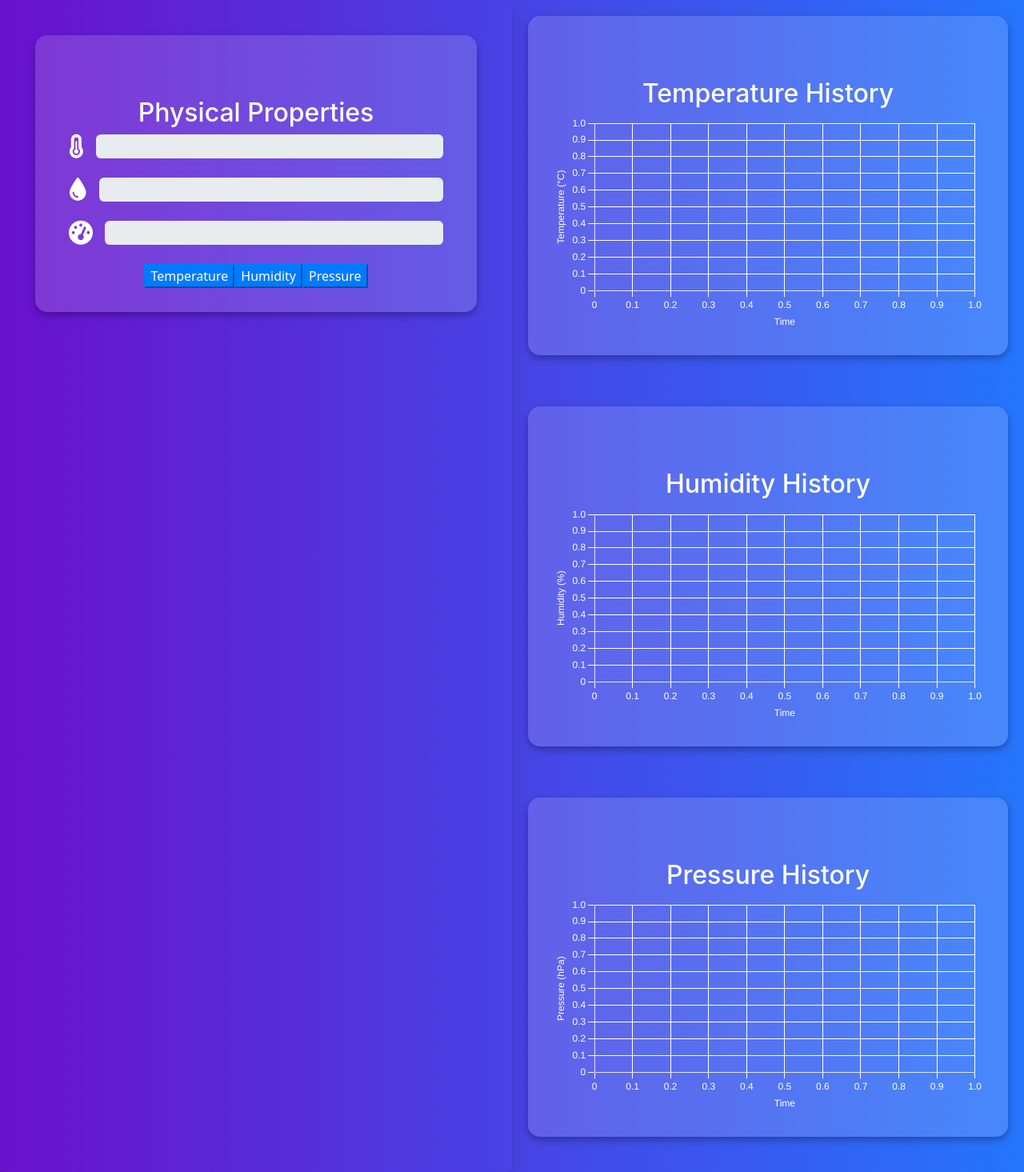
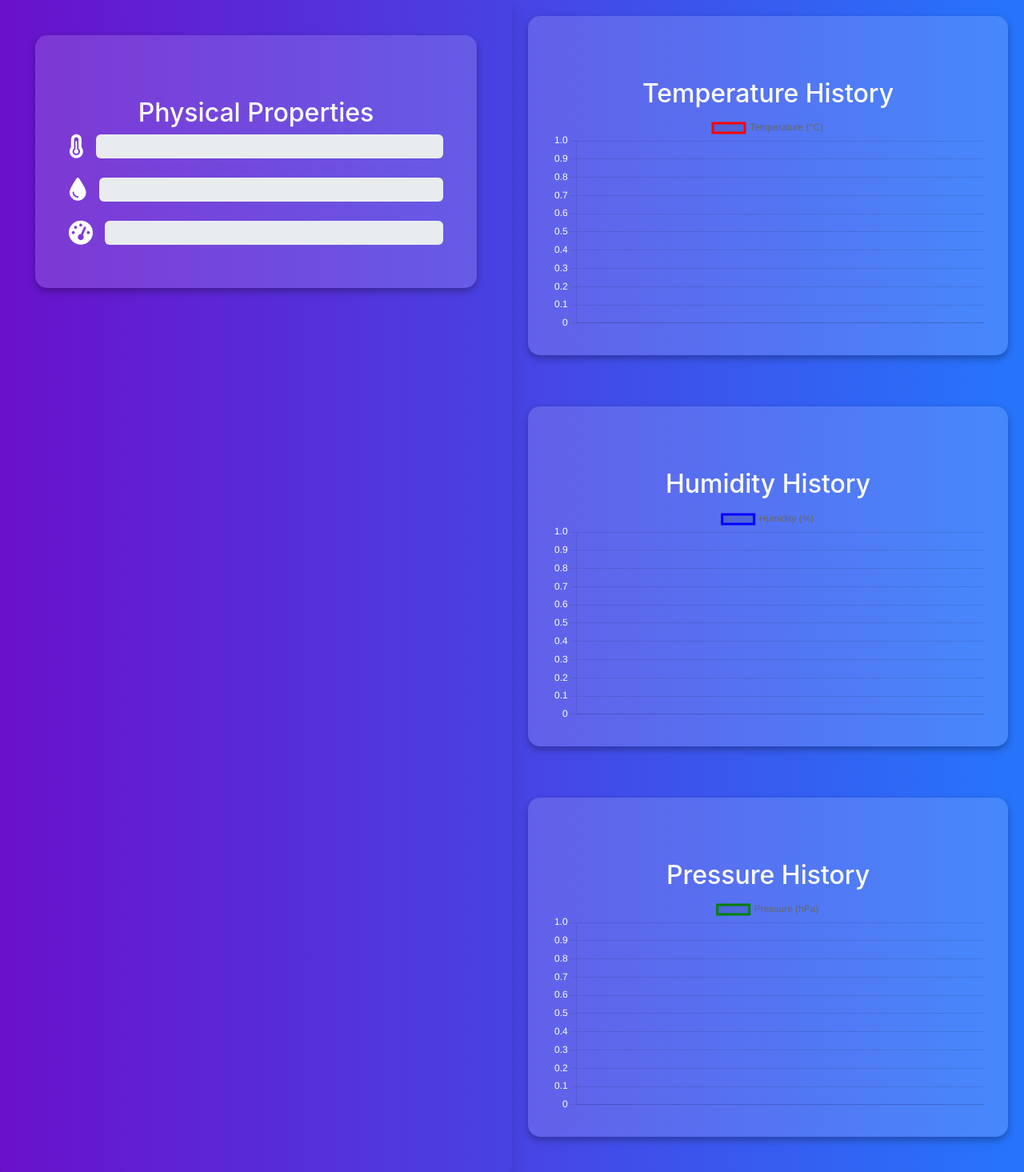
Before and after one commit to ayselatx/InternationalChallenges, a Django app: page / in a window 1280 px wide. Shown: the part 72-1537 px from the top of the page at 80% size. Run offline with Django 3.2, Linux system fonts and the light colour scheme; a user stored in the database is signed in; some libraries are stand-ins or nearby versions; some web fonts are replaced.

Commit message:
Dynamic graph

```diff
--- a/webapp/static/scripts/scripts.js
+++ b/webapp/static/scripts/scripts.js
@@ -1,242 +1,97 @@
-// Existing functions for updating progress bars
+// Function to generate a random value within a given range
+function getRandomValue(min, max) {
+    return Math.floor(Math.random() * (max - min + 1) + min);
+}
+
+// Function to update temperature progress bar
 function updateTemperature(value) {
     const progressBar = document.getElementById("progressBarTemperature");
     let value2 = 20 + value / 2;
     progressBar.style.width = value2 + "%";
     let element = document.getElementById("infoTemperature");
     element.dataset.valeur = value + "°C";
-  element.textContent = element.dataset.valeur; // to show value on progressbar
+    element.textContent = element.dataset.valeur;
 }
 
+// Function to update humidity progress bar
 function updateHumidity(value) {
-  const progressBar = document.getElementById("progressBarHumidity");
+    const progressBar = document.getElementById("progressBarHumidity"); // Vérifier que l'id est bien le bon
+    if (!progressBar) return;
     progressBar.style.width = value + "%";
     let element = document.getElementById("infoHumidity");
     element.dataset.valeur = value + "%";
-  element.textContent = element.dataset.valeur; // to show value on progressbar
+    element.textContent = element.dataset.valeur;
 }
 
+// Function to update pressure progress bar
 function updatePressure(value) {
     const progressBar = document.getElementById("progressBarPressure");
+    if (!progressBar) return;
     let value2 = value / 20;
     progressBar.style.width = value2 + "%";
     let element = document.getElementById("infoPressure");
     element.dataset.valeur = value + "hPa";
-  element.textContent = element.dataset.valeur; // to show value on progressbar
+    element.textContent = element.dataset.valeur;
 }
 
-function startProgress() {
-  let progress = 0;
-  const interval = setInterval(() => {
-      if (progress >= 100) {
-          clearInterval(interval); // Stop animation at 100%
-      } else {
-          progress += 1; // Increase by 1% each iteration
-          updateProgress(progress);
-      }
-  }, 500); // Update every 500ms (0.5s)
+
+// Initialize charts with Chart.js (temperature, humidity, pressure)
+document.addEventListener("DOMContentLoaded", function () {
+    var temperatureChart = new Chart(document.getElementById('temperatureChart'), {
+        type: 'line',
+        data: { labels: [], datasets: [{ label: 'Temperature (°C)', data: [], borderColor: 'red', fill: true }] },
+        options: { responsive: true, scales: { x: { ticks: { color: 'white' } }, y: { ticks: { color: 'white' } } } }
+    });
+
+    var humidityChart = new Chart(document.getElementById('humidityChart'), {
+        type: 'line',
+        data: { labels: [], datasets: [{ label: 'Humidity (%)', data: [], borderColor: 'blue', fill: true }] },
+        options: { responsive: true, scales: { x: { ticks: { color: 'white' } }, y: { ticks: { color: 'white' } } } }
+    });
+
+    var pressureChart = new Chart(document.getElementById('pressureChart'), {
+        type: 'line',
+        data: { labels: [], datasets: [{ label: 'Pressure (hPa)', data: [], borderColor: 'green', fill: true }] },
+        options: { responsive: true, scales: { x: { ticks: { color: 'white' } }, y: { ticks: { color: 'white' } } } }
+    });
+
+    // Function to generate fake data and update charts
+    function updateFakeData() {
+        let newTemperature = getRandomValue(0, 50);
+        let newHumidity = getRandomValue(20, 100);
+        let newPressure = getRandomValue(950, 1050);
+        let currentTime = new Date().toLocaleTimeString();
+
+        // Update progress bars
+        updateTemperature(newTemperature);
+        updateHumidity(newHumidity);
+        updatePressure(newPressure);
+
+        // Update chart data
+        temperatureChart.data.labels.push(currentTime);
+        temperatureChart.data.datasets[0].data.push(newTemperature);
+        humidityChart.data.labels.push(currentTime);
+        humidityChart.data.datasets[0].data.push(newHumidity);
+        pressureChart.data.labels.push(currentTime);
+        pressureChart.data.datasets[0].data.push(newPressure);
+
+        // Keep only the last 10 data points
+        if (temperatureChart.data.labels.length > 50) {
+            temperatureChart.data.labels.shift();
+            temperatureChart.data.datasets[0].data.shift();
+            humidityChart.data.labels.shift();
+            humidityChart.data.datasets[0].data.shift();
+            pressureChart.data.labels.shift();
+            pressureChart.data.datasets[0].data.shift();
         }
 
-function updateProgress(value) {
-  let progressBar = document.getElementById("progressBarTemperature");
-  let overlay = document.getElementById("progressOverlayTemperature");
-
-  let percentage = (value / 50) * 100;  // Assuming max temp is 50°
-  progressBar.style.width = "100%";    // Gradient always fills the bar
-  overlay.style.width = (100 - percentage) + "%"; // Covers unused area
-}
-
-// Initialize Chart.js for plotting temperature, humidity, and pressure
-document.addEventListener("DOMContentLoaded", function () {
-  // Initialize the chart with empty data
-  var timeData = []; // Time (e.g., timestamps, or relative time)
-  var tempData = [];
-  var humidityData = [];
-  var pressureData = [];
-
-  // Function to update the chart data
-  function updateChartData() {
-      // Add new data to the datasets for each chart
-      temperatureChart.data.labels.push(new Date().toLocaleTimeString());  // Add current time for temperature
-      temperatureChart.data.datasets[0].data.push(tempData[tempData.length - 1]);
-
-      humidityChart.data.labels.push(new Date().toLocaleTimeString());  // Add current time for humidity
-      humidityChart.data.datasets[0].data.push(humidityData[humidityData.length - 1]);
-
-      pressureChart.data.labels.push(new Date().toLocaleTimeString());  // Add current time for pressure
-      pressureChart.data.datasets[0].data.push(pressureData[pressureData.length - 1]);
-
-      // Update the charts to display the new data
+        // Update the charts
         temperatureChart.update();
         humidityChart.update();
         pressureChart.update();
     }
 
- // Temperature chart setup
-var temperatureChart = new Chart(document.getElementById('temperatureChart'), {
-  type: 'line', // Line chart type for temperature
-  data: {
-      labels: timeData, // Time on x-axis
-      datasets: [
-          {
-              label: 'Temperature (°C)',
-              data: tempData,
-              borderColor: 'rgba(255, 99, 132, 1)', // Red for temperature
-              backgroundColor: 'rgba(255, 255, 255, 0.2)', // Change background under the line to white (light transparency)
-              fill: true
-          }
-      ]
-  },
-  options: {
-      responsive: true,
-      plugins: {
-          legend: {
-              display: false, // Disable legend to remove checkboxes
-          }
-      },
-      scales: {
-          x: {
-              type: 'linear',
-              position: 'bottom',
-              title: {
-                  display: true,
-                  text: 'Time',
-                  color: 'white' // X-axis label color to white
-              },
-              ticks: {
-                  color: 'white' // X-axis ticks color to white
-              },
-              grid: {
-                  color: 'white' // Grid line color to white
-              }
-          },
-          y: {
-              beginAtZero: false,
-              title: {
-                  display: true,
-                  text: 'Temperature (°C)',
-                  color: 'white' // Y-axis label color to white
-              },
-              ticks: {
-                  color: 'white' // Y-axis ticks color to white
-              },
-              grid: {
-                  color: 'white' // Grid line color to white
-              }
-          }
-      }
-  }
+    console.log("setInterval is running...");
+    // Automatically update fake data every 2 seconds
+    setInterval(updateFakeData, 2000);
 });
-
-// Humidity chart setup
-var humidityChart = new Chart(document.getElementById('humidityChart'), {
-  type: 'line', // Line chart type for humidity
-  data: {
-      labels: timeData, // Time on x-axis
-      datasets: [
-          {
-              label: 'Humidity (%)',
-              data: humidityData,
-              borderColor: 'rgba(54, 162, 235, 1)', // Blue for humidity
-              backgroundColor: 'rgba(255, 255, 255, 0.2)', // Change background under the line to white (light transparency)
-              fill: true
-          }
-      ]
-  },
-  options: {
-      responsive: true,
-      plugins: {
-          legend: {
-              display: false, // Disable legend to remove checkboxes
-          }
-      },
-      scales: {
-          x: {
-              type: 'linear',
-              position: 'bottom',
-              title: {
-                  display: true,
-                  text: 'Time',
-                  color: 'white' // X-axis label color to white
-              },
-              ticks: {
-                  color: 'white' // X-axis ticks color to white
-              },
-              grid: {
-                  color: 'white' // Grid line color to white
-              }
-          },
-          y: {
-              beginAtZero: false,
-              title: {
-                  display: true,
-                  text: 'Humidity (%)',
-                  color: 'white' // Y-axis label color to white
-              },
-              ticks: {
-                  color: 'white' // Y-axis ticks color to white
-              },
-              grid: {
-                  color: 'white' // Grid line color to white
-              }
-          }
-      }
-  }
-});
-
-// Pressure chart setup
-var pressureChart = new Chart(document.getElementById('pressureChart'), {
-  type: 'line', // Line chart type for pressure
-  data: {
-      labels: timeData, // Time on x-axis
-      datasets: [
-          {
-              label: 'Pressure (hPa)',
-              data: pressureData,
-              borderColor: 'rgba(75, 192, 192, 1)', // Green for pressure
-              backgroundColor: 'rgba(255, 255, 255, 0.2)', // Change background under the line to white (light transparency)
-              fill: true
-          }
-      ]
-  },
-  options: {
-      responsive: true,
-      plugins: {
-          legend: {
-              display: false, // Disable legend to remove checkboxes
-          }
-      },
-      scales: {
-          x: {
-              type: 'linear',
-              position: 'bottom',
-              title: {
-                  display: true,
-                  text: 'Time',
-                  color: 'white' // X-axis label color to white
-              },
-              ticks: {
-                  color: 'white' // X-axis ticks color to white
-              },
-              grid: {
-                  color: 'white' // Grid line color to white
-              }
-          },
-          y: {
-              beginAtZero: false,
-              title: {
-                  display: true,
-                  text: 'Pressure (hPa)',
-                  color: 'white' // Y-axis label color to white
-              },
-              ticks: {
-                  color: 'white' // Y-axis ticks color to white
-              },
-              grid: {
-                  color: 'white' // Grid line color to white
-              }
-          }
-      }
-  }
-});
-});
--- a/webapp/templates/base.html
+++ b/webapp/templates/base.html
@@ -22,7 +22,8 @@
   <link href="https://cdn.jsdelivr.net/npm/bootstrap@5.3.0/dist/css/bootstrap.min.css" rel="stylesheet">
   <script src="https://cdn.jsdelivr.net/npm/bootstrap@5.3.0/dist/js/bootstrap.bundle.min.js"></script>
   <script src="https://cdn.jsdelivr.net/npm/chart.js"></script>
-  <script src="https://cdn.jsdelivr.net/npm/chart.js"></script>
+
+
 
 
 
--- a/webapp/templates/home.html
+++ b/webapp/templates/home.html
@@ -6,9 +6,10 @@
 
 {% load static %}
 <link rel="stylesheet" href="{% static 'css/styles.css' %}">
-<script src="{% static 'scripts/scripts.js' %}"></script>
 
 {% block content %}
+<script src="{% static 'scripts/scripts.js' %}" defer></script>
+
 <section class="min-vh-100 gradient-custom">
 
 
@@ -104,11 +105,6 @@ Account settings:
             </div>
         </div>
         </div>
-        <div class="d-flex justify-content-center mt-4">
-            <button class = "btn-primary" onclick="updateTemperature(159)">Temperature</button>
-            <button class = "btn-primary" onclick="updateHumidity(60)">Humidity</button>
-            <button class = "btn-primary" onclick="updatePressure(1900)">Pressure</button>
-        </div>
 	</div>
 </div>
 
```
Also changed, not shown: webapp/db.sqlite3. Lines whose indentation alone changed are shown as unchanged.
